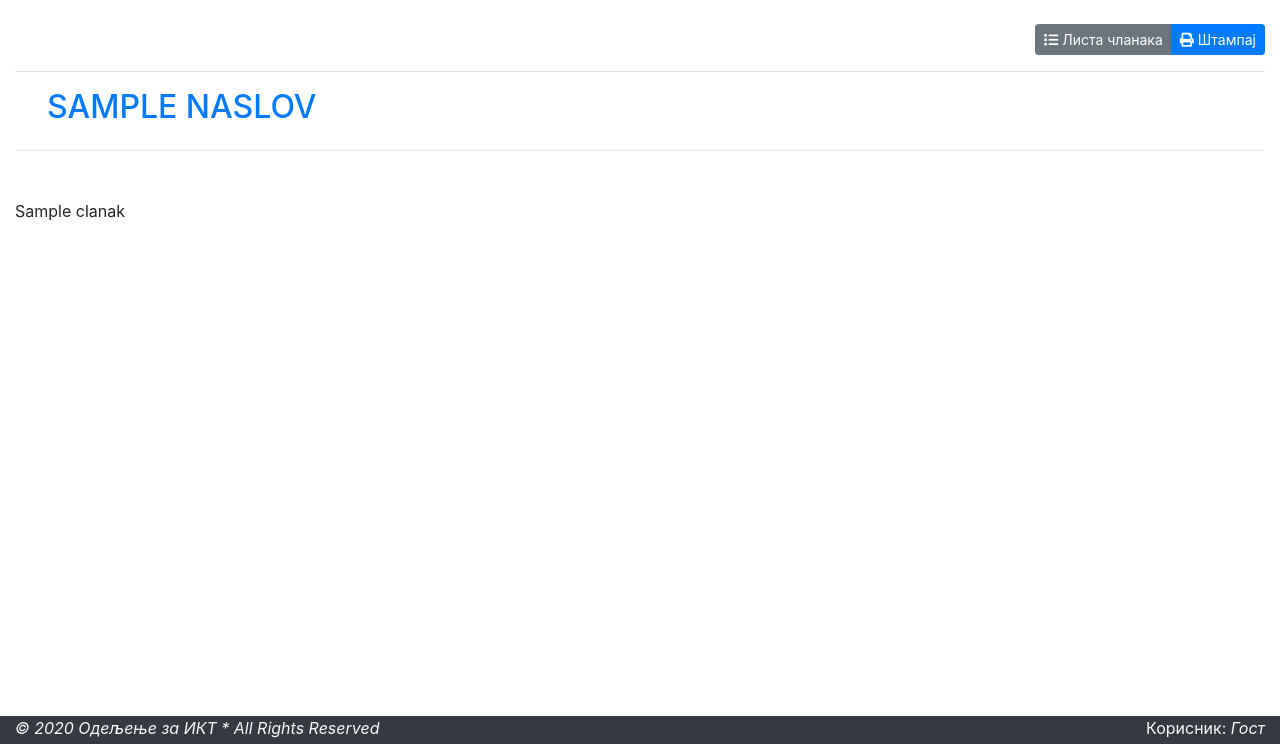
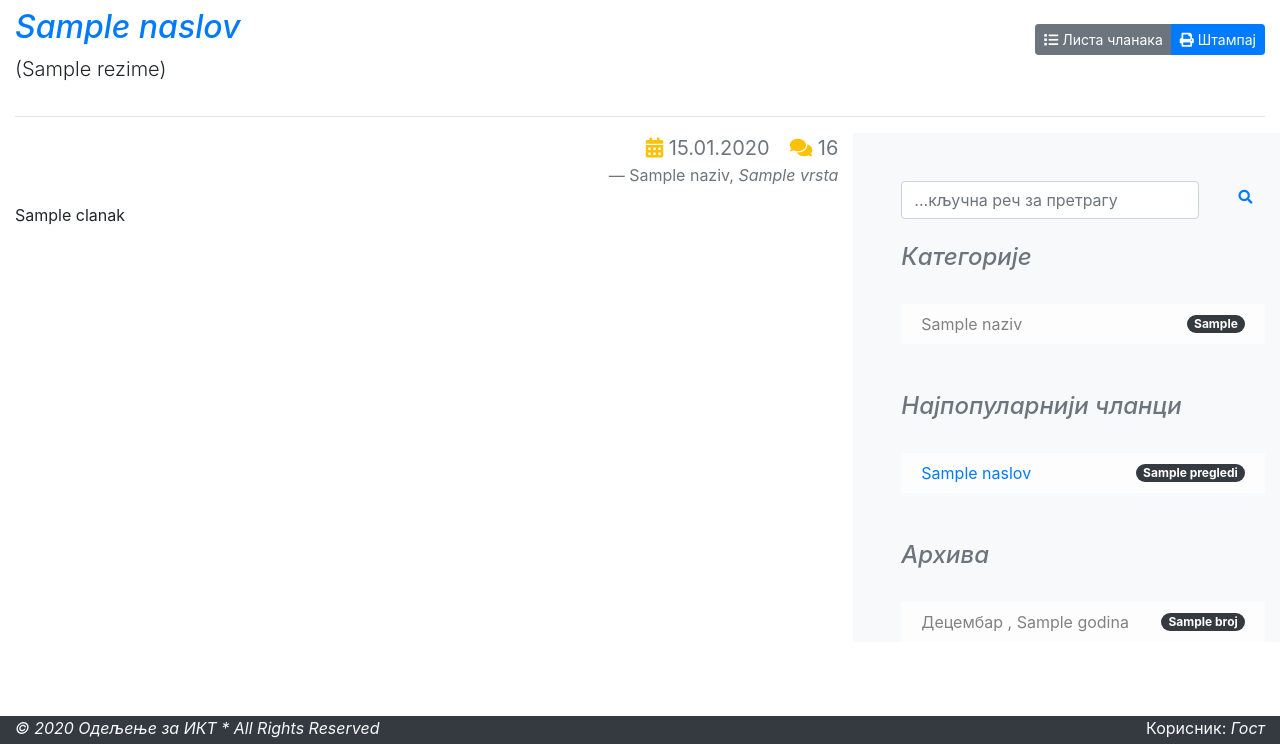
Before and after one commit to chana-chh/portal, a PHP site: template app/views/clanci/pregled.twig in a window 1280 px wide. Shown: the part 56-800 px from the top of the page. Run offline with PHP 8.4, Linux system fonts and the light colour scheme; the template is opened without the code that fills it: most values are stand-ins (such as "Sample title", 1, 10 or a date in 2020); some libraries are stand-ins or nearby versions.

Commit message:
Pregled clanka

```diff
--- a/app/views/clanci/pregled.twig
+++ b/app/views/clanci/pregled.twig
@@ -1,10 +1,13 @@
 {% extends "templates/app.twig" %}
-
 {% block naslov %}
-<div class="row mt-md-2 ne_stampaj">
-  <div class="col text-right mt-3">
+<div class="row mt-md-2">
+  <div class="col-lg-8">
+    <h2 class="text-primary font-italic">{{ clanak.naslov }}</h2>
+    <p class="lead">({{ clanak.rezime }})</p>
+  </div>
+  <div class="col-lg-4 text-right mt-3 ne_stampaj">
     <div class="btn-group">
-      <a href="#" class="btn btn-secondary btn-sm" title="Повратак на листу чланака">
+      <a href="{{ path_for('feed') }}" class="btn btn-secondary btn-sm" title="Повратак на листу чланака">
         <i class="fas fa-list"></i> Листа чланака
       </a>
       <button type="button" class="btn btn-primary btn-sm" title="Штампање чланка" onclick="window.print();">
@@ -13,15 +16,107 @@
   </div>
 </div>
 <hr class="ne_stampaj" />
+{% endblock naslov %}
+{% block sadrzaj %}
 <div class="row">
   <div class="col">
-    <h2 class="text-primary text-uppercase">&emsp;{{ clanak.naslov }}</h2>
-  </div>
-</div>
-<hr class="mb-5">
-<div class="row">
-  <div class="col">
+  <blockquote class="blockquote text-right">
+  <p class="mb-0 text-secondary"><i class="fas fa-calendar-alt text-warning"></i> {{ clanak.published_at|date('d.m.Y') }}&emsp;<i class="fas fa-comments text-warning"></i> 16</p>
+  <footer class="blockquote-footer">{{ clanak.kategorija.naziv }}, <cite title="Vrsta">{{ clanak.kategorija.vrsta }}</cite></footer>
+  </blockquote>
     <p>{{ clanak.clanak }}</p>
   </div>
 </div>
-{% endblock naslov %}
+{% endblock sadrzaj %}
+
+{% block traka %}
+  <div class="row mt-5 mb-4 ne_stampaj">
+<div class="col col-lg-12 pl-5">
+      <form class="form" action="{{ path_for(clanci.pretraga)}}" method="POST">
+      {{ csrf|raw }}
+      <div class="row">
+      <div class="col col-lg-10">
+          <input type="text" name="upit" id="upit" class="form-control" autocomplete="off" placeholder="...кључна реч за претрагу" required>
+        </div>
+        <div class="col col-lg-2">
+            <button type="submit" class="btn btn-default btn-sm">
+              <i class="fas fa-search text-primary"></i>
+            </button>
+          </div>
+        </div>
+    </form>
+  </div>
+</div>
+<div class="row ne_stampaj">
+<div class="col col-lg-12 pl-5">
+<h4 class="font-italic text-secondary">Категорије</h4>
+<br>
+<div class="list-group list-group-flush">
+  {% for kat in kategorije %}
+ <li class="list-group-item d-flex justify-content-between list-group-item-light align-items-center py-2">
+    <a href="{{ path_for('clanci.lista', { id: kat.id }) }}" class="text-reset">{{ kat.naziv }}</a>
+    <span class="badge badge-pill badge-dark">{{ kat.broj_kategorije() }}</span>
+  </li>
+  {% endfor %}
+</div>
+</div>
+</div>
+<div class="row mt-5 ne_stampaj">
+<div class="col col-lg-12 pl-5">
+<h4 class="font-italic text-secondary">Најпопуларнији чланци</h4>
+<br>
+<div class="list-group list-group-flush">
+  {% for pop in najpopularniji %}
+ <li class="list-group-item list-group-item-light py-2">
+    <form action="{{path_for('clanci.pregled')}}" method="POST" class="d-flex justify-content-between align-items-center">
+      {{ csrf|raw }}
+    <input type="text" name="id" id="id" value="{{ pop.id }}" class="form-control" autocomplete="off" style="display: none;">
+        <a href="#" onclick="$(this).closest('form').submit()">{{ pop.naslov }}</a>
+        <span class="badge badge-pill badge-dark">{{ pop.pregledi }}</span>
+    </form>
+  </li>
+  {% endfor %}
+</div>
+</div>
+</div>
+
+<div class="row mt-5 ne_stampaj">
+<div class="col col-lg-12 pl-5">
+<h4 class="font-italic text-secondary">Архива</h4>
+<br>
+<div class="list-group list-group-flush">
+  {% for arh in arhiva %}
+ <li class="list-group-item d-flex justify-content-between list-group-item-light align-items-center py-2">
+    <a href="{{path_for('clanci.arhiva', { 'mm': arh.mm, 'yy': arh.godina})}}" class="text-reset">
+      {% if arh.mesec == 'January' %}
+      Јануар
+      {% elseif arh.mesec == 'February' %}
+      Фебруар
+      {% elseif arh.mesec == 'March' %}
+      Март
+      {% elseif arh.mesec == 'April' %}
+      Април
+      {% elseif arh.mesec == 'May' %}
+      Мај
+      {% elseif arh.mesec == 'June' %}
+      Јун
+      {% elseif arh.mesec == 'July' %}
+      Јул
+      {% elseif arh.mesec == 'August' %}
+      Август
+      {% elseif arh.mesec == 'September' %}
+      Септембар
+      {% elseif arh.mesec == 'October' %}
+      Октобар
+      {% elseif arh.mesec == 'November' %}
+      Новембар
+      {% else %}
+      Децембар
+      {% endif %}, {{ arh.godina }}</a>
+    <span class="badge badge-pill badge-dark">{{ arh.broj }}</span>
+  </li>
+  {% endfor %}
+</div>
+</div>
+</div>
+{% endblock traka %}
```
Also changed, not shown: app/Controllers/ClanakController.php (+13 -1 lines).
